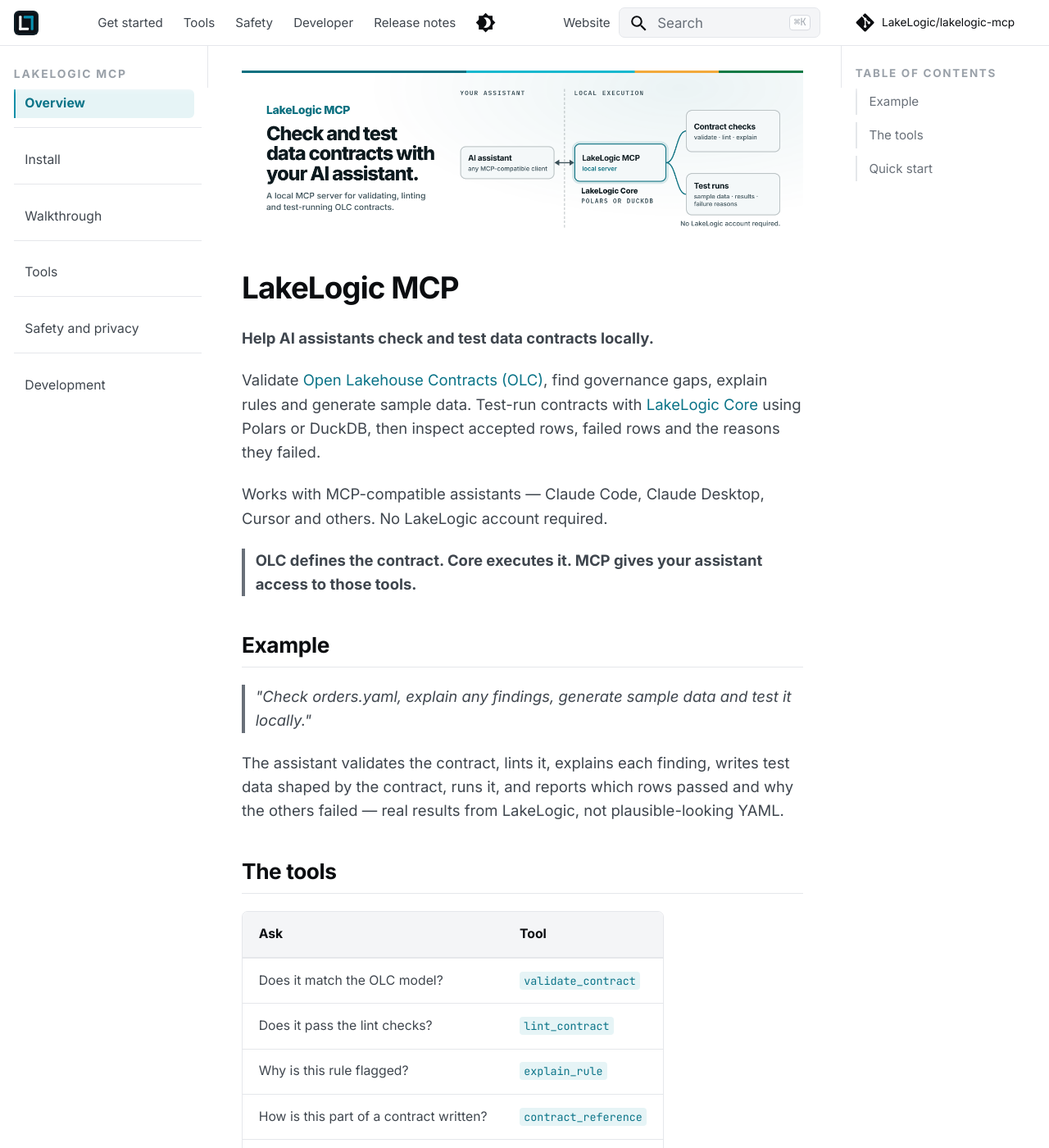
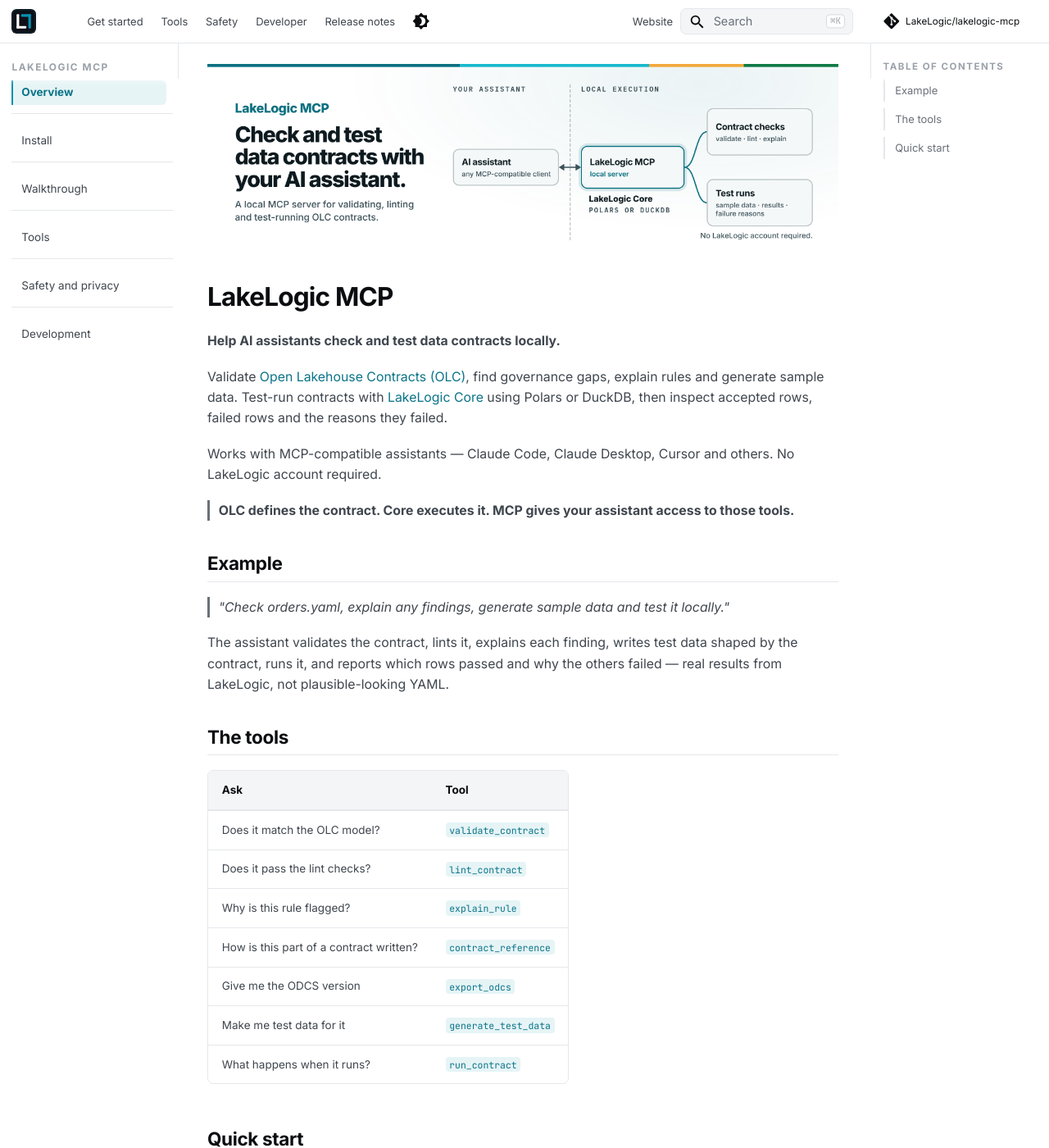
Before and after one commit to LakeLogic/lakelogic-mcp, an MkDocs documentation site: the page built from docs/index.md, in a window 1280 px wide and 1400 px high. Shown: the whole window at 82% size. Built offline with MkDocs 1.6.1 and Material for MkDocs 9.7.7, drawn with Linux system fonts in a browser that asks for light colours; comment, search, counter and statistics services are not loaded.

Commit message:
docs: desktop text 18px (one point above the original 17px)

```diff
--- a/docs/stylesheets/extra.css
+++ b/docs/stylesheets/extra.css
@@ -1335,7 +1335,7 @@
    --------------------------------------------------------------------------- */
 @media screen and (min-width: 76.25em) {
   html {
-    font-size: 106.25%;
+    font-size: 112.5%; /* 18px: one point above the original 17px (2026-10-24) */
   }
 
   .md-grid {
@@ -1387,11 +1387,3 @@
 .md-typeset table:not([class]) td:first-child {
   white-space: nowrap;
 }
-
-/* ── Text 5% larger (2026-10-24) ───────────────────────────────────────────────────────────
-   The pages read best a little above the default size, so the root size is raised 5% at each of
-   Material's breakpoints (125% / 137.5% / 150%). Every size here is in rem, so headings,
-   tables, code and the header all scale together, as zoom does. */
-html { font-size: 131.25%; }
-@media screen and (min-width: 100em) { html { font-size: 144.375%; } }
-@media screen and (min-width: 125em) { html { font-size: 157.5%; } }
--- a/mkdocs.yml
+++ b/mkdocs.yml
@@ -73,7 +73,7 @@
 
 extra_css:
   # Bump ?v= on every extra.css change: GitHub Pages serves it unhashed.
-  - stylesheets/extra.css?v=4
+  - stylesheets/extra.css?v=7
 
 extra_javascript:
   - javascripts/theme-switcher.js
```
